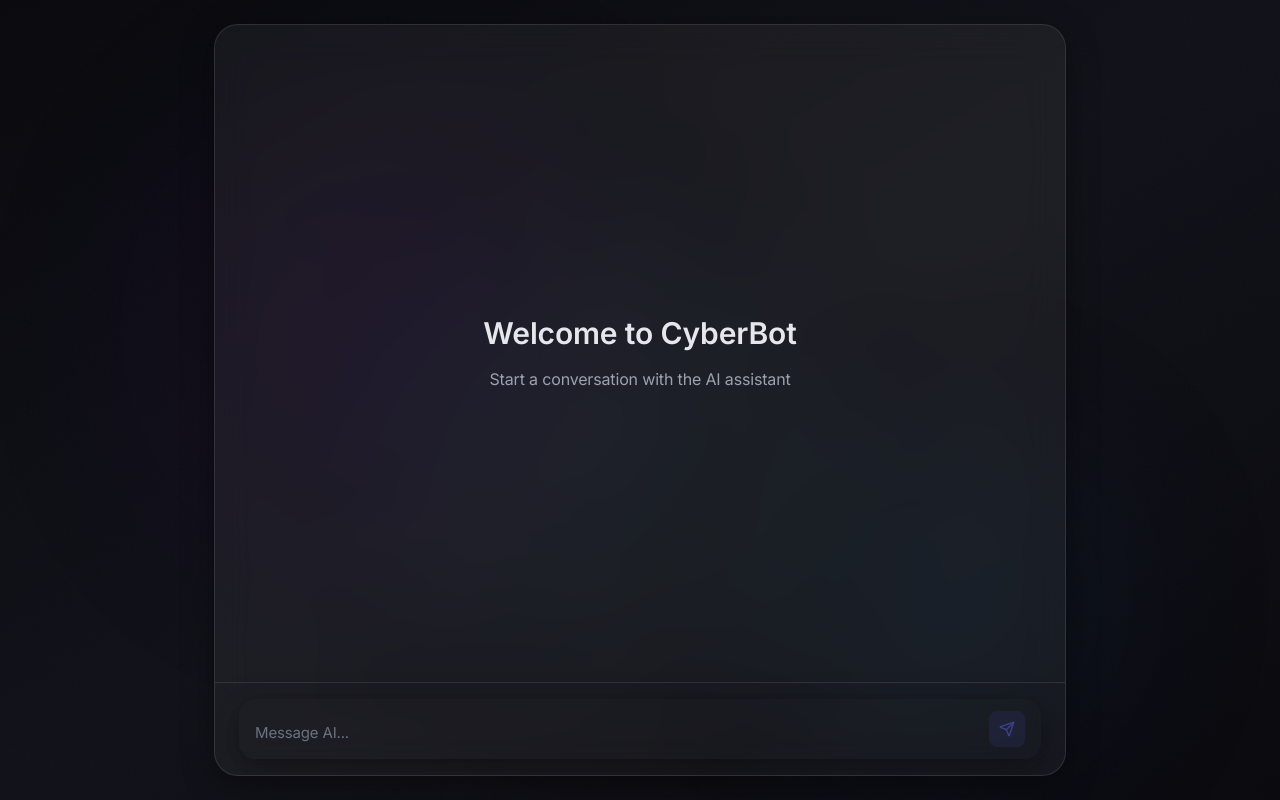
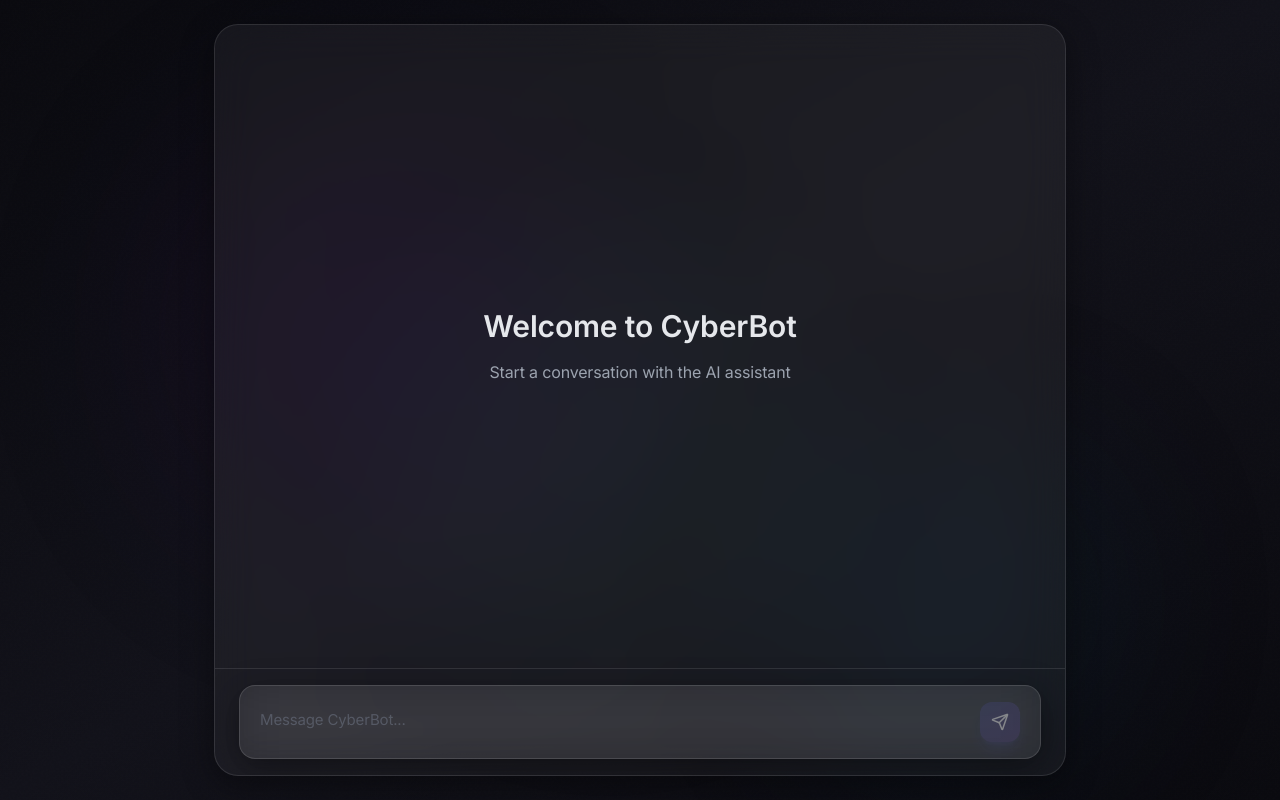
Before and after one commit to itslokeshx/Chat-Bot, a React (Vite) app in the folder client/: page / in a window 1280 px wide. Built offline with nearby package versions, Linux system fonts and the light colour scheme.

Commit message:
refactor: enhance input box and send button styling, and update the placeholder text.

```diff
--- a/client/src/components/InputBox.jsx
+++ b/client/src/components/InputBox.jsx
@@ -32,21 +32,21 @@ const InputBox = ({ onSend, disabled }) => {
 
     return (
         <form onSubmit={handleSubmit} className="w-full">
-            <div className="glass-medium rounded-input shadow-glass px-4 py-3 transition-all duration-200 hover:shadow-glow">
-                <div className="flex items-end gap-3">
+            <div className="relative glass-heavy rounded-2xl shadow-glass px-5 py-4 transition-all duration-300 hover:shadow-glow hover:bg-glass-medium">
+                <div className="flex items-center gap-4">
                     {/* Textarea */}
                     <textarea
                         ref={textareaRef}
                         value={message}
                         onChange={(e) => setMessage(e.target.value)}
                         onKeyDown={handleKeyDown}
-                        placeholder="Message AI..."
+                        placeholder="Message CyberBot..."
                         disabled={disabled}
                         rows={1}
-                        className="flex-1 bg-transparent text-input text-text-primary placeholder:text-text-tertiary resize-none leading-6 py-0.5"
+                        className="flex-1 bg-transparent text-[15px] text-text-primary placeholder:text-text-tertiary/60 resize-none leading-6 font-normal"
                         style={{
                             maxHeight: '120px',
-                            minHeight: '24px',
+                            minHeight: '28px',
                             border: 'none',
                             outline: 'none',
                             boxShadow: 'none'
@@ -57,11 +57,11 @@ const InputBox = ({ onSend, disabled }) => {
                     <button
                         type="submit"
                         disabled={disabled || !message.trim()}
-                        className="flex-shrink-0 w-9 h-9 rounded-lg bg-accent-indigo/20 hover:bg-accent-indigo/30 active:scale-95 disabled:opacity-50 disabled:cursor-not-allowed transition-all duration-200 flex items-center justify-center group"
+                        className="flex-shrink-0 w-10 h-10 rounded-xl bg-gradient-to-br from-accent-indigo to-accent-violet hover:from-accent-indigo/90 hover:to-accent-violet/90 active:scale-95 disabled:opacity-40 disabled:cursor-not-allowed disabled:from-accent-indigo/30 disabled:to-accent-violet/30 transition-all duration-200 flex items-center justify-center group shadow-lg shadow-accent-indigo/20"
                     >
                         <Send
-                            size={16}
-                            className="text-accent-indigo group-hover:scale-110 transition-transform duration-200"
+                            size={18}
+                            className="text-white group-hover:translate-x-0.5 group-hover:-translate-y-0.5 transition-transform duration-200"
                         />
                     </button>
                 </div>
```
